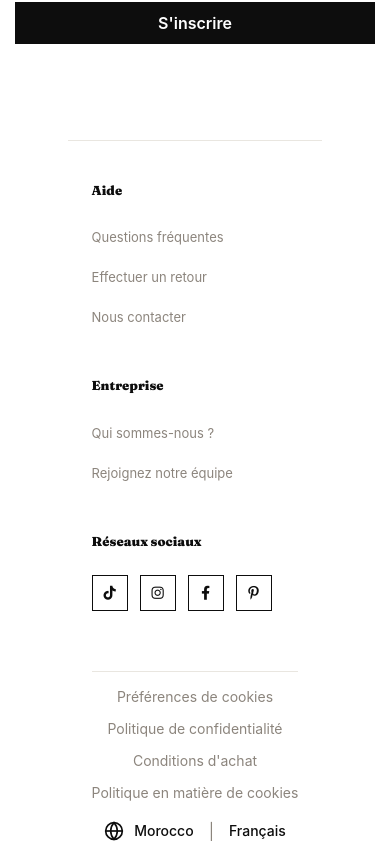
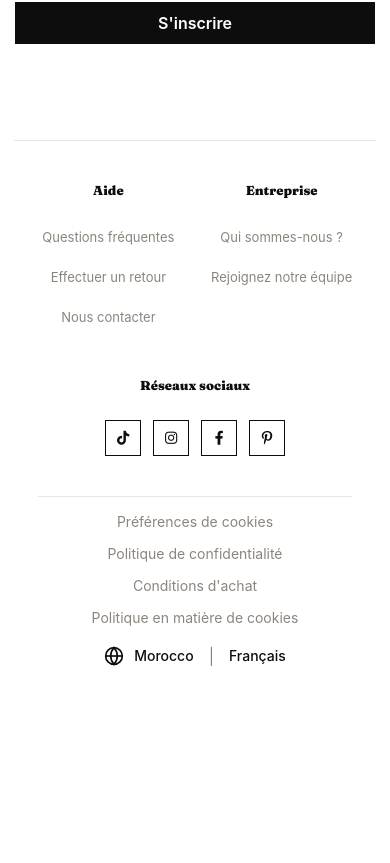
Before and after one commit to yaya23-pro/boza-store, a Next.js app: page / in a window 390 px wide. Shown: the part 2027-2890 px from the top of the page. After the commit the page ends 2715 px from the top, so only its background shows below. Built offline with nearby package versions, Linux system fonts and the light colour scheme; no server answers.

Commit message:
Improve footer mobile responsiveness

```diff
--- a/src/components/Footer.tsx
+++ b/src/components/Footer.tsx
@@ -3,7 +3,7 @@ import Link from "next/link";
 export default function Footer() {
   return (
     <footer className="border-t border-boza-cream-alt bg-boza-cream max-w-[1700px] mx-auto mt-10 pt-10 pb-5 px-6">
-      <div className="max-w-[500px] mx-auto mb-[60px] grid grid-cols-3 gap-[30px] max-[640px]:grid-cols-2 max-[640px]:gap-x-6 max-[640px]:gap-y-10 max-[420px]:grid-cols-1 max-[420px]:gap-8">
+      <div className="max-w-[500px] mx-auto mb-10 grid grid-cols-3 gap-[30px] max-[640px]:grid-cols-2 max-[640px]:gap-x-8 max-[640px]:gap-y-8 max-[640px]:text-center">
         <div>
           <h3 className="font-display text-[13px] font-black text-boza-black mb-6">Aide</h3>
           <ul className="list-none p-0 m-0">
@@ -31,9 +31,9 @@ export default function Footer() {
           </ul>
         </div>
 
-        <div className="max-[420px]:col-span-1">
+        <div className="max-[640px]:col-span-2">
           <h3 className="font-display text-[13px] font-black text-boza-black mb-6">Réseaux sociaux</h3>
-          <div className="flex gap-3">
+          <div className="flex gap-3 max-[640px]:justify-center">
             <a
               href="#"
               aria-label="Tiktok"
```
